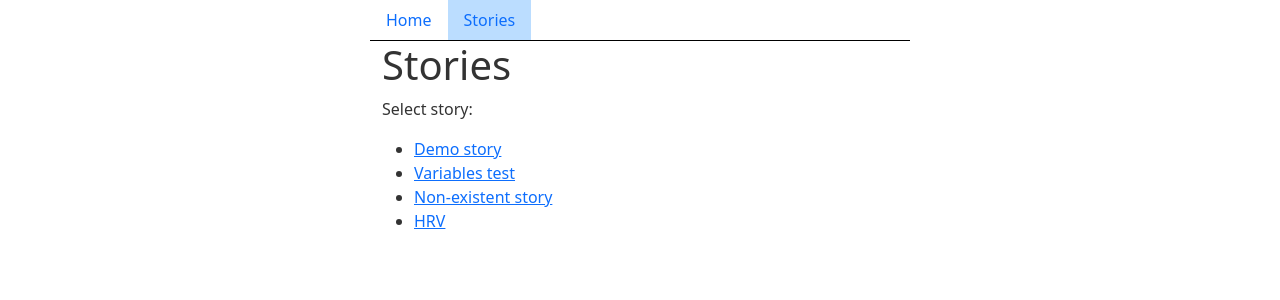
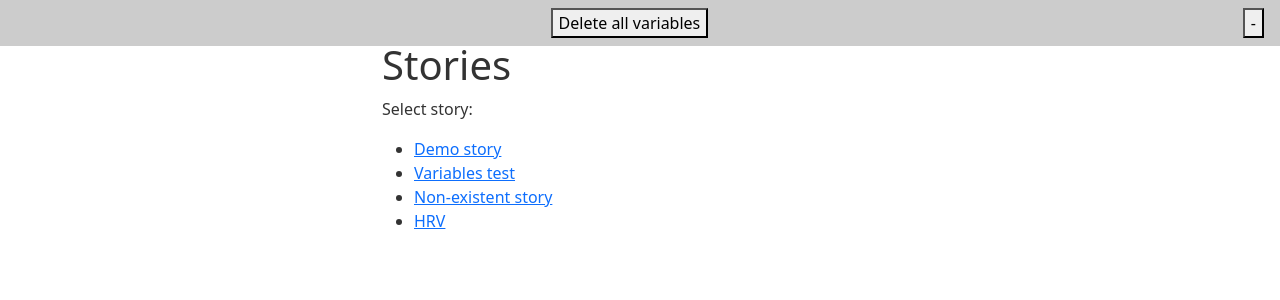
Before and after one commit to danesjenovdan/stop-your-government, a React (Vite) app: page /stories in a window 1280 px wide. Shown: the top 300 px of the page. Built offline with nearby package versions, Linux system fonts and the light colour scheme.

Commit message:
add debug menu for variables

```diff
--- a/src/components/ChatMessage.jsx
+++ b/src/components/ChatMessage.jsx
@@ -1,6 +1,7 @@
 import React, { useEffect } from 'react';
 import { MESSAGE_DISPLAY, useMessageDisplay } from '../utils/chat-hooks.js';
 import { useScrollToBottom } from '../utils/scroll-to-bottom.js';
+import { getStoredVariables } from '../utils/variables.js';
 import { ChatResponse, updateVariables } from './ChatResponse.jsx';
 import { ImageWithPreview } from './ImageWithPreview.jsx';
 import { TypingIndicator } from './TypingIndicator.jsx';
@@ -32,18 +33,24 @@ function parseCustomCommand(text) {
         });
       return { input, result };
     });
-  const storage = JSON.parse(localStorage.getItem('variables') || '{}');
+  const variables = getStoredVariables();
   const validMatch = matches.find(({ input }) => {
     return input.every(([key, op, value]) => {
-      const leftValue = storage[key] || 0;
+      const leftValue = variables[key] || 0;
       const rightValue = Number.isNaN(Number(value))
-        ? storage[value] || 0
+        ? variables[value] || 0
         : Number(value);
       if (op === '>') {
         return leftValue > rightValue;
       }
+      if (op === '>=') {
+        return leftValue >= rightValue;
+      }
       if (op === '<') {
         return leftValue < rightValue;
+      }
+      if (op === '<=') {
+        return leftValue <= rightValue;
       }
       return false;
     });
@@ -96,6 +103,11 @@ export const ChatMessage = ({
   const { action, threadName } = parseCustomCommand(message.text);
 
   useEffect(() => {
+    if (messageType === 'CUSTOM_COMMAND' && action && threadName) {
+      // eslint-disable-next-line no-console
+      console.log(message.text);
+    }
+
     if (
       messageType === 'ACTION_MAIN_THREAD_BACK' ||
       messageType === 'ACTION_THREAD_BACK'
--- a/src/components/ChatResponse.jsx
+++ b/src/components/ChatResponse.jsx
@@ -6,6 +6,7 @@ import { Button } from './Button.jsx';
 import { ImageWithPreview } from './ImageWithPreview.jsx';
 import msgStyles from './ChatMessage.module.scss';
 import styles from './ChatResponse.module.scss';
+import { getStoredVariables, setStoredVariables } from '../utils/variables.js';
 
 export function updateVariables(text) {
   let commandText = (text || '').trim();
@@ -16,17 +17,17 @@ export function updateVariables(text) {
   const matches = [
     ...commandText.matchAll(/([a-z_][a-z_ ]*?)\s*([+-])\s*(\d+)/gi),
   ];
-  const storage = JSON.parse(localStorage.getItem('variables') || '{}');
+  const variables = getStoredVariables();
   matches.forEach(([, key, operation, number]) => {
-    let value = storage[key] || 0;
+    let value = variables[key] || 0;
     if (operation === '+') {
       value += Number(number);
     } else if (operation === '-') {
       value -= Number(number);
     }
-    storage[key] = value;
+    variables[key] = value;
   });
-  localStorage.setItem('variables', JSON.stringify(storage));
+  setStoredVariables(variables);
 }
 
 export const ChatResponse = ({ response, threadId, pump }) => {
--- a/src/components/Header.jsx
+++ b/src/components/Header.jsx
@@ -1,5 +1,6 @@
 import React from 'react';
 import { NavLink } from 'react-router-dom';
+import { VariablesDebug } from './VariablesDebug.jsx';
 import styles from './Header.module.scss';
 
 export const Header = () => (
@@ -12,5 +13,6 @@ export const Header = () => (
         Stories
       </NavLink>
     </nav>
+    <VariablesDebug />
   </header>
 );
--- a/src/components/StoryChats.jsx
+++ b/src/components/StoryChats.jsx
@@ -1,6 +1,7 @@
 import React, { useState } from 'react';
 import { useHistory } from 'react-router-dom';
 import { getChatLink } from '../utils/links.js';
+import { deleteStoredVariables } from '../utils/variables.js';
 
 export const StoryChats = ({ story }) => {
   const history = useHistory();
@@ -18,7 +19,7 @@ export const StoryChats = ({ story }) => {
   };
 
   const onDeleteClick = () => {
-    localStorage.setItem('variables', '{}');
+    deleteStoredVariables();
   };
 
   return (
--- /dev/null
+++ b/src/components/VariablesDebug.jsx
@@ -0,0 +1,68 @@
+import React, { useEffect, useState } from 'react';
+import classNames from 'classnames';
+import {
+  deleteStoredVariables,
+  getStoredVariables,
+} from '../utils/variables.js';
+import styles from './VariablesDebug.module.scss';
+
+export const VariablesDebug = () => {
+  const [collapsed, setCollapsed] = useState(false);
+  const [variables, setVariables] = useState(null);
+
+  const onDeleteClick = () => {
+    deleteStoredVariables();
+  };
+
+  const onCollapsedClick = () => {
+    setCollapsed(!collapsed);
+  };
+
+  useEffect(() => {
+    setVariables(getStoredVariables());
+  }, []);
+
+  useEffect(() => {
+    const updateVariables = (event) => setVariables(event.detail);
+
+    window.addEventListener('x-variables-changed', updateVariables);
+
+    return () => {
+      window.removeEventListener('x-variables-changed', updateVariables);
+    };
+  }, [variables, setVariables]);
+
+  if (collapsed) {
+    return (
+      <div className={classNames(styles.variables, styles.collapsed)}>
+        <button type="button" onClick={onCollapsedClick}>
+          +
+        </button>
+      </div>
+    );
+  }
+
+  return (
+    <div className={styles.variables}>
+      <div>
+        {variables &&
+          Object.entries(variables).map(([k, v]) => (
+            <div key={k}>
+              {k}: {v}
+              <br />
+            </div>
+          ))}
+      </div>
+      <div>
+        <button type="button" onClick={onDeleteClick}>
+          Delete all variables
+        </button>
+      </div>
+      <div>
+        <button type="button" onClick={onCollapsedClick}>
+          -
+        </button>
+      </div>
+    </div>
+  );
+};
--- /dev/null
+++ b/src/components/VariablesDebug.module.scss
@@ -0,0 +1,19 @@
+.variables {
+  position: fixed;
+  top: 0;
+  left: 0;
+  right: 0;
+  z-index: 99;
+  flex: 1 0 100%;
+  display: flex;
+  background: #ccc;
+  padding: 0.5rem 1rem;
+  justify-content: space-between;
+}
+
+.collapsed {
+  width: 50px;
+  left: auto;
+  overflow: hidden;
+  opacity: 0.5;
+}
--- /dev/null
+++ b/src/utils/variables.js
@@ -0,0 +1,17 @@
+function emitVariablesChanged(value) {
+  const event = new CustomEvent('x-variables-changed', { detail: value });
+  window.dispatchEvent(event);
+}
+
+export function getStoredVariables() {
+  return JSON.parse(localStorage.getItem('variables') || '{}');
+}
+
+export function setStoredVariables(value) {
+  localStorage.setItem('variables', JSON.stringify(value));
+  emitVariablesChanged(value);
+}
+
+export function deleteStoredVariables() {
+  setStoredVariables({});
+}
```
